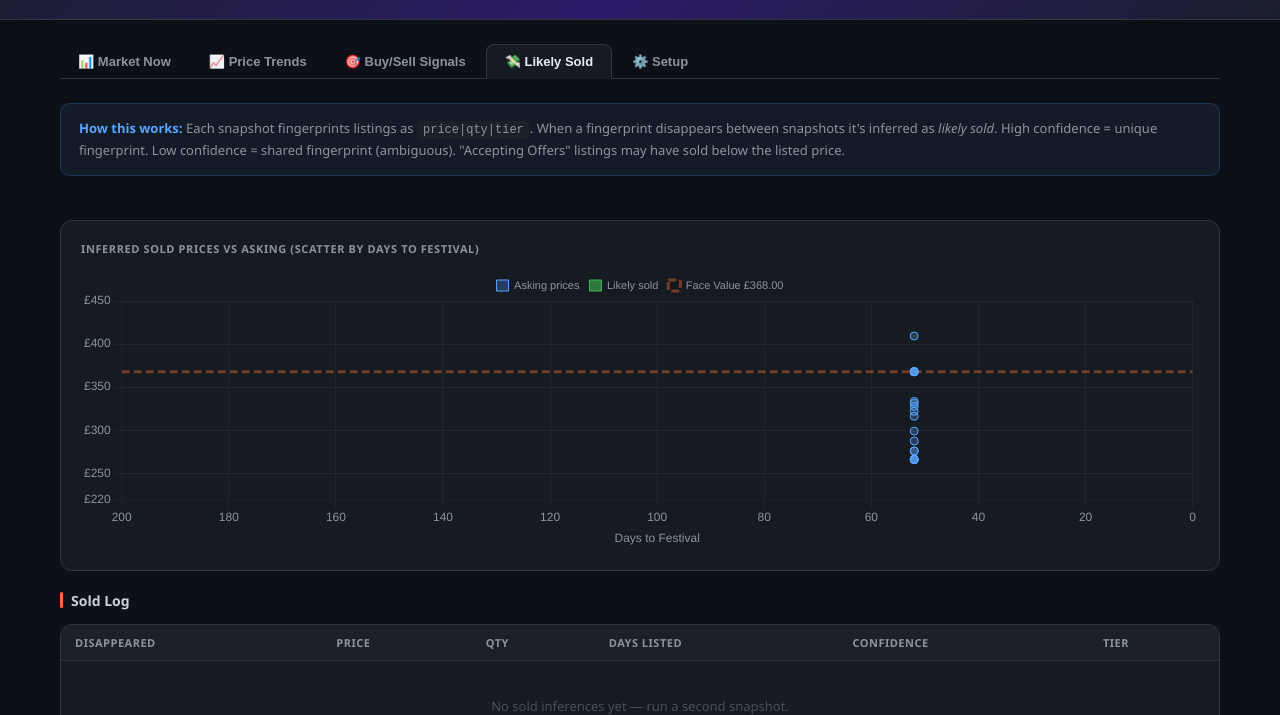
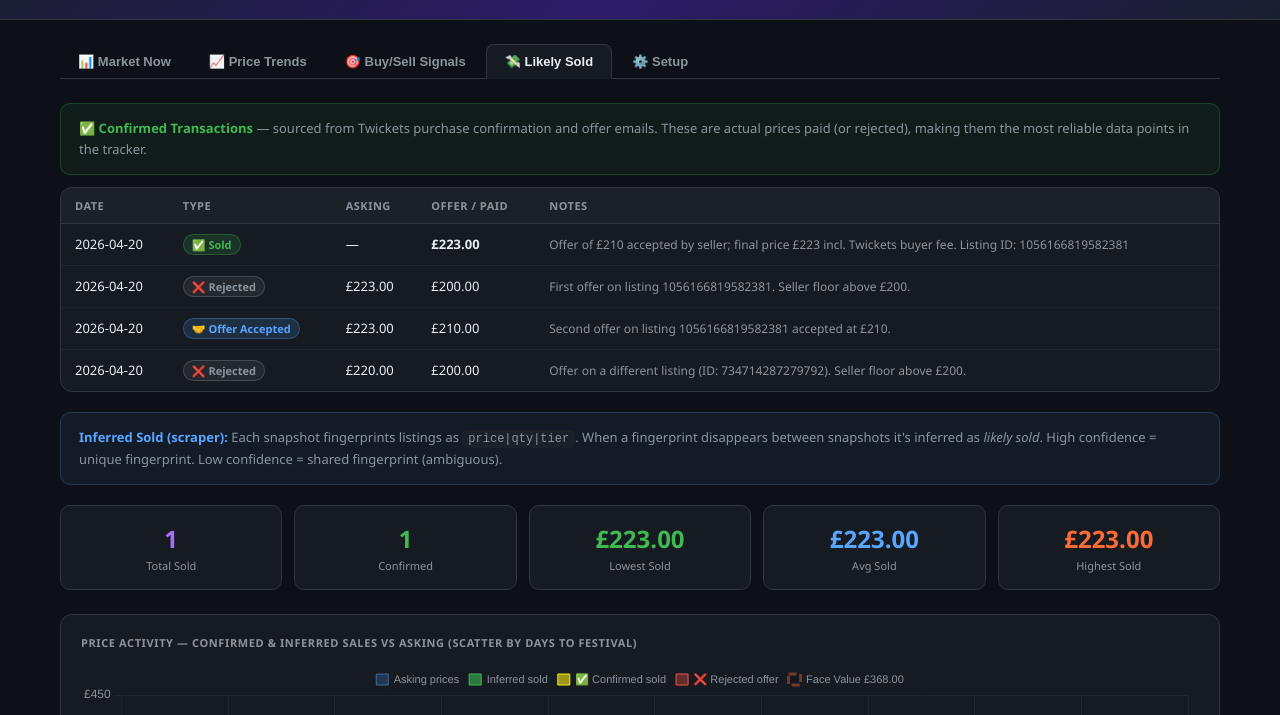
Before and after one commit to TimothyT99/iow-ticket-tracker, a website: page public/index.html in a window 1280 px wide. Both pictures are taken after a click on the button "💸 Likely Sold". Shown: the part 85-800 px from the top of the page. Drawn offline with nearby package versions, Linux system fonts and the light colour scheme.

Commit message:
v1.001 feat: confirmed transactions + versioned commit messages
Email-sourced transaction data and dashboard enhancements.

Changes:
- data/snapshots.json: added confirmedTransactions[] array at top level
- public/data/snapshots.json: synced with data/
- public/index.html:
    - Likely Sold tab: Confirmed Transactions table shown first (email-sourced)
    - Scatter chart: adds gold triangles (confirmed sold) + red crosses (rejected offers)
    - Stats cards now merge confirmed + inferred sold counts
    - Info boxes updated to distinguish confirmed vs inferred data
    - Festival date path fixed (festival.date not festivalDate)
- .github/workflows/scrape.yml: automated data commits now include code
  version tag, snapshot count, and trigger type in the commit body

Confirmed transactions recorded (all 20 Apr 2026, ~57 days to festival):
  - Sold:            £223 (ref 001169AAX, listing 1056166819582381)
  - Offer accepted:  £210 offered vs £223 asking (same listing)
  - Offer rejected:  £200 offered vs £223 asking (same listing)
  - Offer rejected:  £200 offered vs £220 asking (listing 734714287279792)

Notes:
  - Listing IDs extracted from offer email URLs — not available in DOM
  - Effective sold price £223 = £210 offer + ~6% Twickets buyer fee

```diff
--- a/data/snapshots.json
+++ b/data/snapshots.json
@@ -2,8 +2,7 @@
   "meta": {
     "lastUpdated": "2026-04-27",
     "description": "IoW Festival adult camping resale price snapshots from Twickets",
-    "fingerprint": "price|qty|tier — used to infer sold listings via disappearance between snapshots",
-    "confidenceNote": "Unique fingerprints: high confidence sold. Duplicate fingerprints: ambiguous."
+    "fingerprint": "price|qty|tier — used to infer sold listings via disappearance between snapshots"
   },
   "snapshots": [
     {
@@ -36,7 +35,47 @@
         { "qty": 1, "price": 266.05, "tier": "Adult Weekend Camping GA",  "offers": false },
         { "qty": 2, "price": 266.05, "tier": "Adult Weekend Camping GA",  "offers": false },
         { "qty": 2, "price": 368.00, "tier": "Weekend Adult Camping",     "offers": false }
-      ]
+      ],
+      "inferredSold": []
+    }
+  ],
+  "confirmedTransactions": [
+    {
+      "year": "2026",
+      "date": "2026-04-20",
+      "type": "sold",
+      "price": 223.00,
+      "tier": "Weekend Camping Ticket",
+      "source": "email_purchase_confirmation",
+      "reference": "001169AAX",
+      "notes": "Offer of £210 accepted by seller; final price £223 incl. Twickets buyer fee. Listing ID: 1056166819582381"
+    },
+    {
+      "year": "2026",
+      "date": "2026-04-20",
+      "type": "offer_rejected",
+      "askingPrice": 223.00,
+      "offerPrice": 200.00,
+      "source": "email_offer_rejected",
+      "notes": "First offer on listing 1056166819582381. Seller floor above £200."
+    },
+    {
+      "year": "2026",
+      "date": "2026-04-20",
+      "type": "offer_accepted",
+      "askingPrice": 223.00,
+      "offerPrice": 210.00,
+      "source": "email_offer_accepted",
+      "notes": "Second offer on listing 1056166819582381 accepted at £210."
+    },
+    {
+      "year": "2026",
+      "date": "2026-04-20",
+      "type": "offer_rejected",
+      "askingPrice": 220.00,
+      "offerPrice": 200.00,
+      "source": "email_offer_rejected",
+      "notes": "Offer on a different listing (ID: 734714287279792). Seller floor above £200."
     }
   ]
 }
--- a/public/index.html
+++ b/public/index.html
@@ -227,21 +227,31 @@ code { background: var(--bg3); padding: 2px 6px; border-radius: 4px; font-size:
 
   <!-- ═══════ LIKELY SOLD ═══════ -->
   <div id="tab-sold" class="tab-panel">
-    <div class="info">
-      <strong>How this works:</strong> Each snapshot fingerprints listings as <code>price|qty|tier</code>.
+    <div class="info green" style="margin-bottom:12px">
+      <strong>✅ Confirmed Transactions</strong> — sourced from Twickets purchase confirmation and offer emails.
+      These are actual prices paid (or rejected), making them the most reliable data points in the tracker.
+    </div>
+    <div class="card">
+      <table>
+        <thead><tr><th>Date</th><th>Type</th><th>Asking</th><th>Offer / Paid</th><th>Notes</th></tr></thead>
+        <tbody id="confirmedBody"></tbody>
+      </table>
+    </div>
+
+    <div class="info" style="margin-top:20px">
+      <strong>Inferred Sold (scraper):</strong> Each snapshot fingerprints listings as <code>price|qty|tier</code>.
       When a fingerprint disappears between snapshots it's inferred as <em>likely sold</em>.
       High confidence = unique fingerprint. Low confidence = shared fingerprint (ambiguous).
-      "Accepting Offers" listings may have sold below the listed price.
     </div>
 
     <div class="stats-grid" id="soldStats"></div>
 
     <div class="card card-p" style="margin-bottom:20px">
-      <h3>Inferred Sold Prices vs Asking (scatter by days to festival)</h3>
+      <h3>Price Activity — Confirmed &amp; Inferred Sales vs Asking (scatter by days to festival)</h3>
       <canvas id="soldChart" style="max-height:280px"></canvas>
     </div>
 
-    <div class="sec-title">Sold Log</div>
+    <div class="sec-title">Inferred Sold Log</div>
     <div class="card">
       <table>
         <thead><tr><th>Disappeared</th><th>Price</th><th>Qty</th><th>Days Listed</th><th>Confidence</th><th>Tier</th></tr></thead>
@@ -691,46 +701,97 @@ function renderSold(snaps) {
   const all = getAllSoldInferred(snaps);
   const fv  = getEventConfig()?.faceValues?.adult_camping || 368;
 
-  // Stats
+  // Confirmed transactions from email data
+  const confirmedTx = (SNAPS.confirmedTransactions || []).filter(t => t.year === activeYear);
+  const confirmedBody = document.getElementById('confirmedBody');
+  confirmedBody.innerHTML = '';
+  if (!confirmedTx.length) {
+    confirmedBody.innerHTML = '<tr><td colspan="5" class="empty-state">No confirmed transactions yet — offer/purchase emails will populate this.</td></tr>';
+  } else {
+    confirmedTx.slice().sort((a,b) => b.date.localeCompare(a.date)).forEach(t => {
+      const typeLabel = t.type === 'sold'
+        ? '<span class="badge b-green">✅ Sold</span>'
+        : t.type === 'offer_accepted'
+        ? '<span class="badge b-blue">🤝 Offer Accepted</span>'
+        : '<span class="badge b-grey">❌ Rejected</span>';
+      const askCol   = t.askingPrice ? fmt(t.askingPrice) : '—';
+      const paidCol  = t.price       ? `<strong>${fmt(t.price)}</strong>` : (t.offerPrice ? fmt(t.offerPrice) : '—');
+      confirmedBody.innerHTML += `<tr>
+        <td>${t.date}</td>
+        <td>${typeLabel}</td>
+        <td>${askCol}</td>
+        <td>${paidCol}</td>
+        <td style="color:var(--text3);font-size:12px">${t.notes||t.tier||'—'}</td>
+      </tr>`;
+    });
+  }
+
+  // Inferred sold stats
   const soldGrid = document.getElementById('soldStats');
   soldGrid.innerHTML = '';
-  if (all.length) {
-    const prices = all.map(s => s.price);
-    const avgSold = prices.reduce((a,b)=>a+b,0)/prices.length;
+  const confirmedSold = confirmedTx.filter(t => t.type === 'sold');
+  const allPrices = [
+    ...all.map(s => s.price),
+    ...confirmedSold.map(t => t.price),
+  ];
+  if (allPrices.length) {
+    const avgSold = allPrices.reduce((a,b)=>a+b,0)/allPrices.length;
     const highConf = all.filter(s=>s.confidence==='high').length;
     const cards2 = [
-      { v: all.length,          l: 'Likely Sold', c: 'c-purple' },
-      { v: fmt(Math.min(...prices)), l: 'Lowest Sold', c: 'c-green'  },
-      { v: fmt(avgSold),        l: 'Avg Sold',     c: 'c-blue'   },
-      { v: fmt(Math.max(...prices)), l: 'Highest Sold',c: 'c-orange' },
-      { v: highConf,            l: 'High Confidence', c: 'c-green' },
+      { v: all.length + confirmedSold.length, l: 'Total Sold', c: 'c-purple' },
+      { v: confirmedSold.length,              l: 'Confirmed',  c: 'c-green'  },
+      { v: fmt(Math.min(...allPrices)),        l: 'Lowest Sold',c: 'c-green'  },
+      { v: fmt(avgSold),                       l: 'Avg Sold',   c: 'c-blue'   },
+      { v: fmt(Math.max(...allPrices)),        l: 'Highest Sold',c: 'c-orange' },
     ];
     cards2.forEach(c => {
       soldGrid.innerHTML += `<div class="stat ${c.c}"><div class="v">${c.v}</div><div class="l">${c.l}</div></div>`;
     });
   }
 
-  // Sold chart (scatter)
+  // Scatter chart — confirmed sold + inferred sold + asking
   destroyChart('sold');
-  const askData  = snaps.flatMap(s => s.listings.map(l => ({ x: s.daysToFestival, y: +l.price })));
-  const soldData = all.map(s => ({ x: s.snapshotDaysTo, y: s.price }));
+  const askData       = snaps.flatMap(s => s.listings.map(l => ({ x: s.daysToFestival, y: +l.price })));
+  const inferredData  = all.map(s => ({ x: s.snapshotDaysTo, y: s.price }));
+  // Confirmed sold: map date → days to festival
+  const festivalDate  = getEventConfig()?.festival?.date || null;
+  const confirmedData = confirmedSold.map(t => {
+    let daysTo = null;
+    if (festivalDate) {
+      const msPerDay = 86400000;
+      daysTo = Math.round((new Date(festivalDate) - new Date(t.date)) / msPerDay);
+    }
+    return { x: daysTo, y: t.price, label: t.notes };
+  }).filter(d => d.x !== null);
+  // Offer floors (rejected offers = ceiling on what sellers will accept)
+  const rejectedData = confirmedTx.filter(t => t.type === 'offer_rejected').map(t => {
+    let daysTo = null;
+    if (festivalDate) {
+      const msPerDay = 86400000;
+      daysTo = Math.round((new Date(festivalDate) - new Date(t.date)) / msPerDay);
+    }
+    return { x: daysTo, y: t.offerPrice };
+  }).filter(d => d.x !== null);
+
   charts.sold = new Chart(document.getElementById('soldChart'), {
     type:'scatter',
     data:{ datasets:[
-      { label:'Asking prices', data:askData, backgroundColor:'#58a6ff44', borderColor:'#58a6ff', pointRadius:4 },
-      { label:'Likely sold',   data:soldData, backgroundColor:'#3fb95099', borderColor:'#3fb950', pointRadius:7, pointStyle:'star' },
+      { label:'Asking prices',    data:askData,        backgroundColor:'#58a6ff33', borderColor:'#58a6ff88', pointRadius:4 },
+      { label:'Inferred sold',    data:inferredData,   backgroundColor:'#3fb95099', borderColor:'#3fb950',   pointRadius:7, pointStyle:'star' },
+      { label:'✅ Confirmed sold', data:confirmedData,  backgroundColor:'#f9ec1099', borderColor:'#f9ec10',   pointRadius:10, pointStyle:'triangle' },
+      { label:'❌ Rejected offer', data:rejectedData,   backgroundColor:'#f8514955', borderColor:'#f85149',   pointRadius:6, pointStyle:'crossRot' },
       { label:`Face Value ${fmt(fv)}`, data:[{x:200,y:fv},{x:0,y:fv}], type:'line', borderColor:'rgba(255,107,53,.4)', borderDash:[8,4], pointRadius:0 },
     ]},
     options:{ ...CHART_DEFAULTS,
-      plugins:{ ...CHART_DEFAULTS.plugins, tooltip:{ callbacks:{ label:ctx=>`${ctx.dataset.label}: £${(ctx.raw?.y||0).toFixed(2)} @ ${ctx.raw?.x}d` } } },
+      plugins:{ ...CHART_DEFAULTS.plugins, tooltip:{ callbacks:{ label:ctx=>`${ctx.dataset.label}: £${(ctx.raw?.y||0).toFixed(2)} @ ${ctx.raw?.x}d to festival` } } },
       scales:{
         x:{ title:{display:true,text:'Days to Festival',color:'#8b949e'}, ticks:{color:'#8b949e'}, grid:{color:'#21262d'}, reverse:true, min:0, max:200 },
-        y:{ ticks:{color:'#8b949e',callback:v=>'£'+v}, grid:{color:'#21262d'}, min:220, max:450 }
+        y:{ ticks:{color:'#8b949e',callback:v=>'£'+v}, grid:{color:'#21262d'}, min:180, max:450 }
       }
     }
   });
 
-  // Sold log table
+  // Inferred sold log table
   const soldBody = document.getElementById('soldBody');
   soldBody.innerHTML = '';
   if (!all.length) {
```
Also changed, not shown: public/data/snapshots.json (+39 -0 lines), .github/workflows/scrape.yml.
